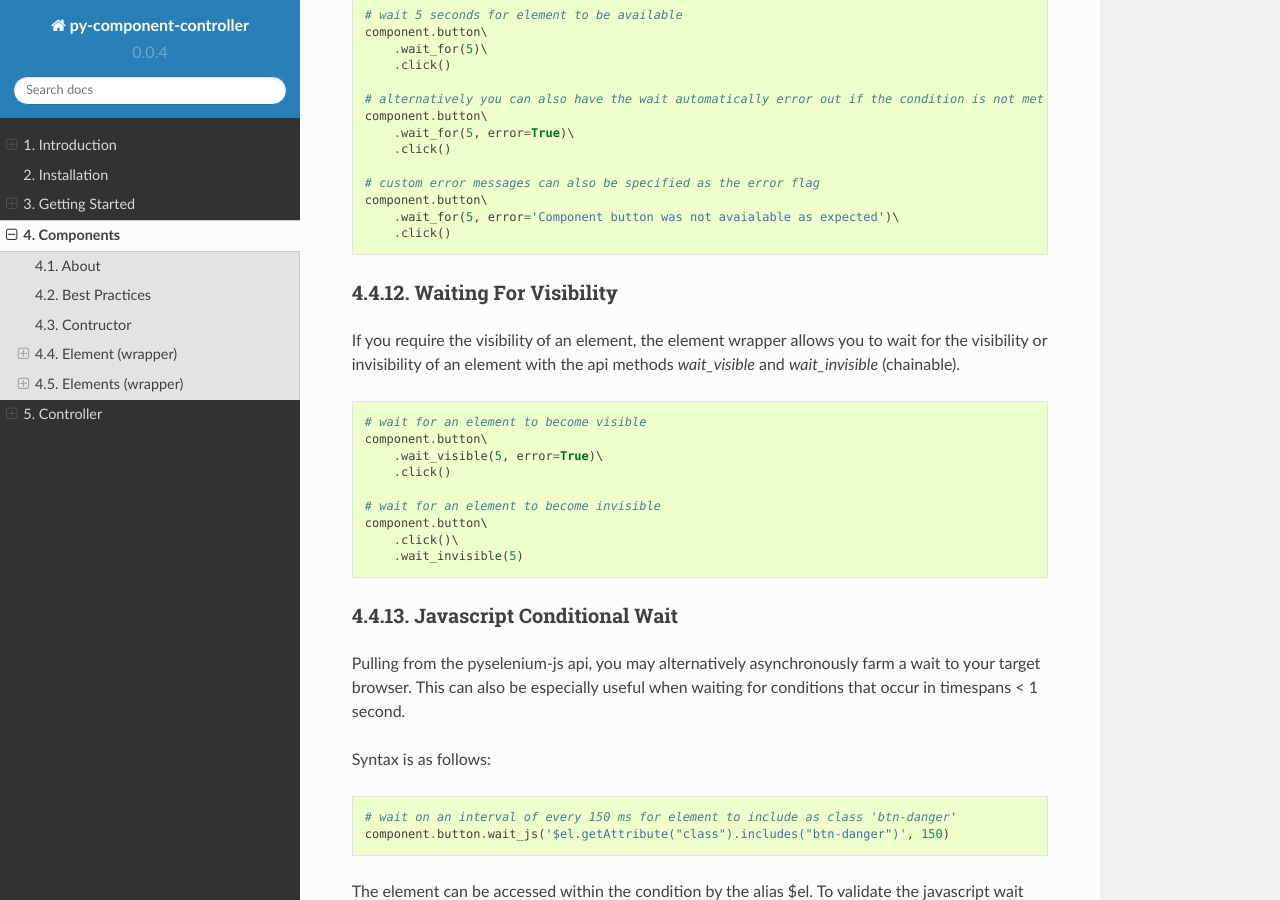
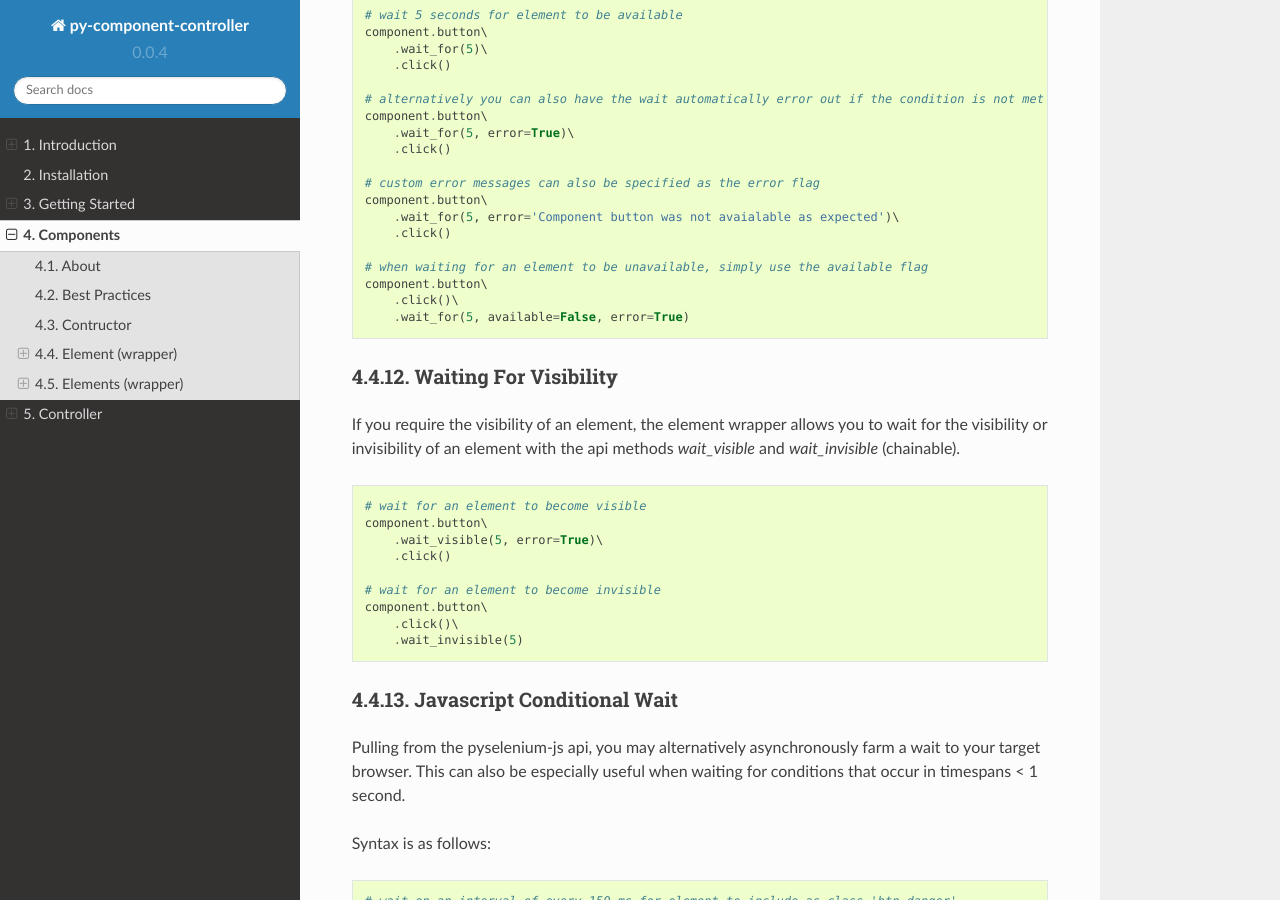
Before and after one commit to neetjn/py-component-controller, a Sphinx documentation site: the page built from docs/source/component.rst, in a window 1280 px wide and 900 px high, scrolled down 4493 px. Built offline with Sphinx 7.4.7 and the Read the Docs theme 2.0.0, drawn with Linux system fonts in a browser that asks for light colours.

Commit message:
Updated related docs

```diff
--- a/docs/source/component.rst
+++ b/docs/source/component.rst
@@ -226,6 +226,11 @@ To simply wait for an element to be available, you may use the *wait_for* api me
         .wait_for(5, error='Component button was not avaialable as expected')\
         .click()
 
+    # when waiting for an element to be unavailable, simply use the available flag
+    component.button\
+        .click()\
+        .wait_for(5, available=False, error=True)
+
 Waiting For Visibility
 ----------------------
 
```
Also changed, not shown: 1 other file.
